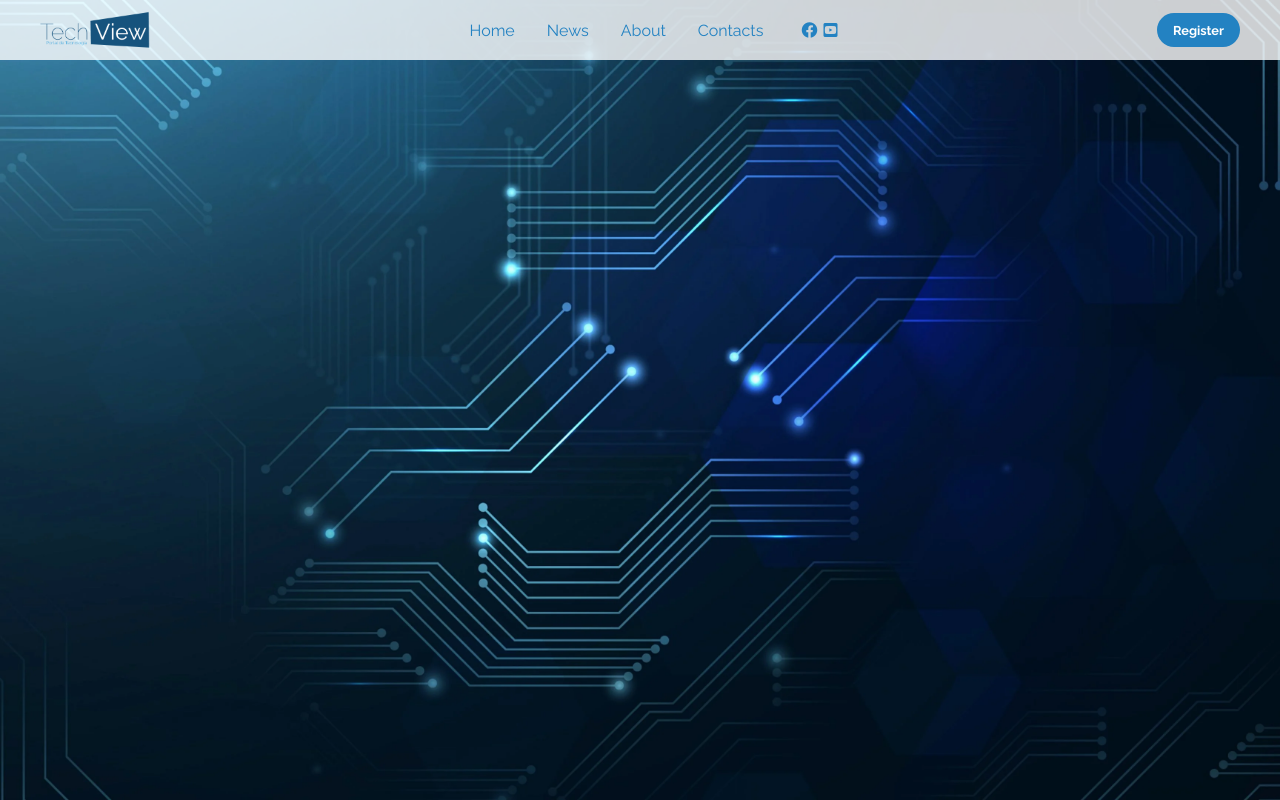
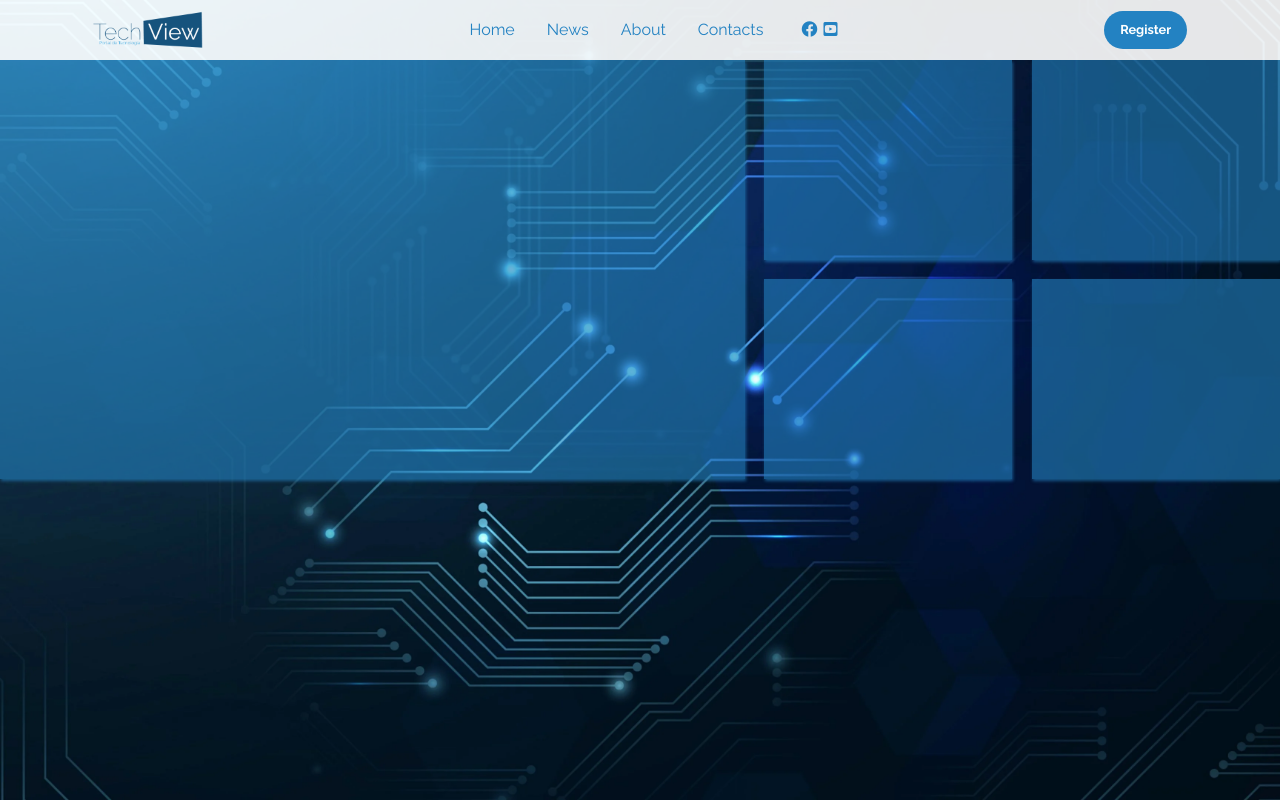
Before and after one commit to devassse/techviewApp, a React (Create React App) app: page / in a window 1280 px wide. Built offline with nearby package versions, Linux system fonts and the light colour scheme.

Commit message:
Layout Hero

```diff
--- a/package.json
+++ b/package.json
@@ -35,5 +35,8 @@
       "last 1 firefox version",
       "last 1 safari version"
     ]
+  },
+  "devDependencies": {
+    "tailwindcss": "^3.2.7"
   }
 }
--- a/public/assets/css/main.css
+++ b/public/assets/css/main.css
@@ -3,7 +3,7 @@
     --clr-primary: #2382c2;
     --clr-primary-lighter: rgba(35, 130, 194, 0.1);
     --clr-white: #ffffff;
-    --clr-white-light: rgb(255, 255, 255, 0.8);
+    --clr-white-light: rgb(255, 255, 255, 0.9);
 }
 * {
     margin: 0;
--- a/src/App.js
+++ b/src/App.js
@@ -1,9 +1,12 @@
+import './index.css'
 import TopBar from "./topBar/TopBar";
+import HeroHome from "./heroHome/HeroHome";
 
 function App() {
   return (
     <>
       <TopBar />
+      <HeroHome />
     </>
   );
 }
--- /dev/null
+++ b/src/heroHome/HeroHome.jsx
@@ -0,0 +1,16 @@
+import './heroHome.css'
+
+export default function heroHome() {
+    return (
+        <section>
+            <span className='breaker'></span>
+            <article className='heroHome'>
+                <div className="top_new"></div>
+                <div className="primary_new"></div>
+                <div className="secondary_new"></div>
+                <div className="terceary_new"></div>
+                <div className="quarter_new"></div>
+            </article>
+        </section>
+    )
+}
--- /dev/null
+++ b/src/heroHome/heroHome.css
@@ -0,0 +1,30 @@
+
+.breaker {
+    width: 100%;
+    height: 41px;
+    display: block;
+    background-color: transparent;
+}
+.heroHome {
+    width: 100%;
+    margin: 0 auto;
+    display: grid;
+    grid-template-columns: 60fr 20fr 20fr;
+    gap: 1.2rem;
+}
+
+.top_new,
+.primary_new,
+.secondary_new,
+.terceary_new,
+.quarter_new {
+    height: 100%;
+    background: rgba(35, 130, 194, 0.6);
+    box-shadow: 1px 2px 3px rgba(35, 130, 194, 0.6);
+    margin-top: 1.2rem;
+}
+
+.top_new {
+    grid-row: span 2;
+    padding: 200px;
+}
--- /dev/null
+++ b/src/index.css
@@ -0,0 +1,3 @@
+@tailwind base;
+@tailwind components;
+@tailwind utilities;
--- a/src/topBar/TopBar.jsx
+++ b/src/topBar/TopBar.jsx
@@ -3,8 +3,7 @@ import "./topBar.css";
 export default function topBar() {
     return (
         <header>
-            <nav>
-                <div className="navbar">
+            <nav className="navbar">
                 <div className="logo">
                     <a href="#home">
                         <img src="assets/imgs/techview-logo-medium.png" alt="" />
@@ -34,7 +33,6 @@ export default function topBar() {
                 <div className="toggle_btn">
                     <i class="fa-solid fa-bars"></i>
                 </div>
-                </div>
             </nav>
         </header>
     );
--- a/src/topBar/topBar.css
+++ b/src/topBar/topBar.css
@@ -13,7 +13,8 @@ a:hover{
 
 /* HEADER */
 header{
-    position: sticky;
+    width: 100%;
+    position: fixed;
     padding: 0 2rem;
     background-color: var(--clr-white-light);
 }
@@ -27,9 +28,8 @@ header{
     width: 110px;
 }
 .navbar {
-    width: 100%;
+    width: 90%;
     height: 60px;
-    max-width: 1200px;
     margin: 0 auto;
     display: flex;
     align-items: center;
--- /dev/null
+++ b/tailwind.config.js
@@ -0,0 +1,10 @@
+/** @type {import('tailwindcss').Config} */
+module.exports = {
+  content: [
+    "./src/**/*.{js,jsx,ts,tsx}",
+  ],
+  theme: {
+    extend: {},
+  },
+  plugins: [],
+}
```
Also changed, not shown: 1 other file (tests, documents, lock files or other folders). Lines whose indentation alone changed are shown as unchanged.
